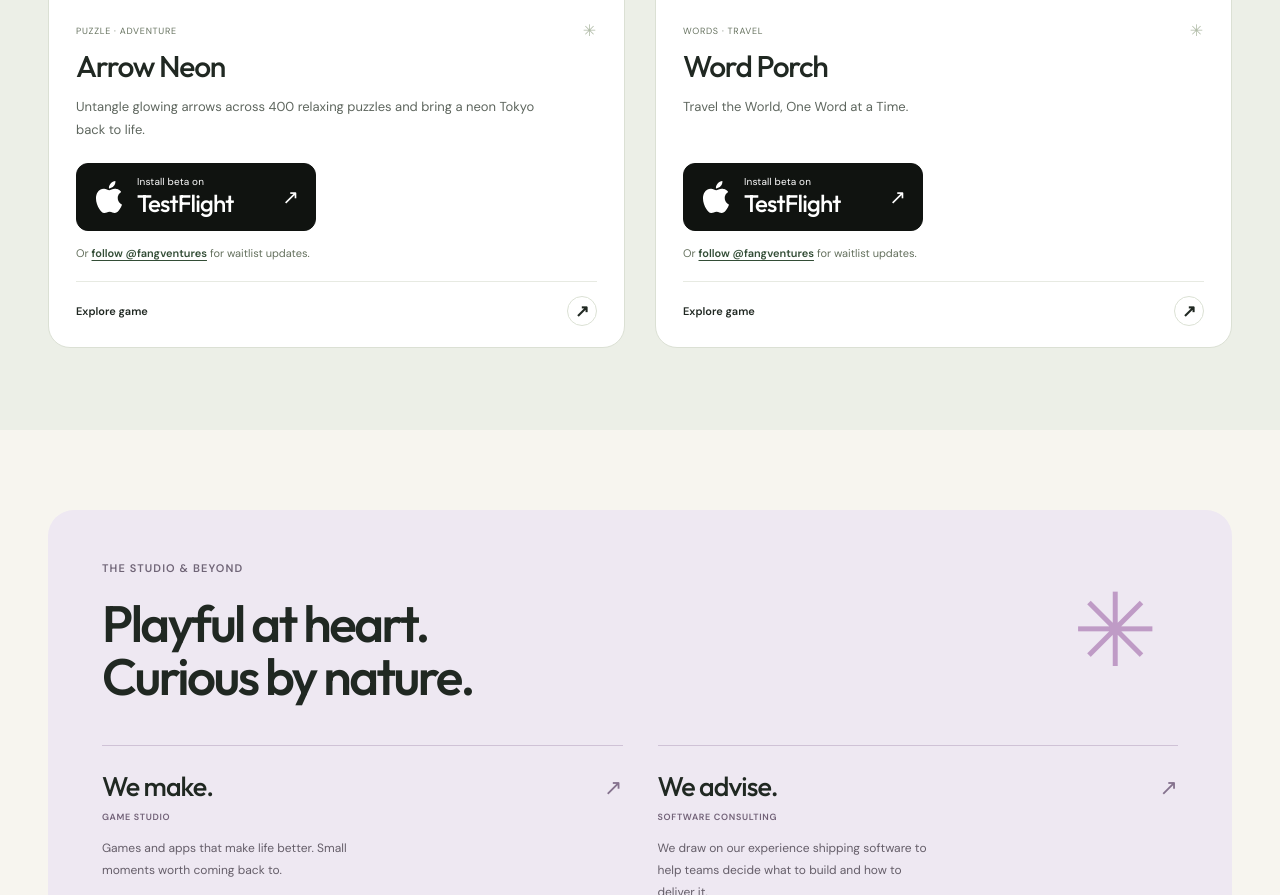
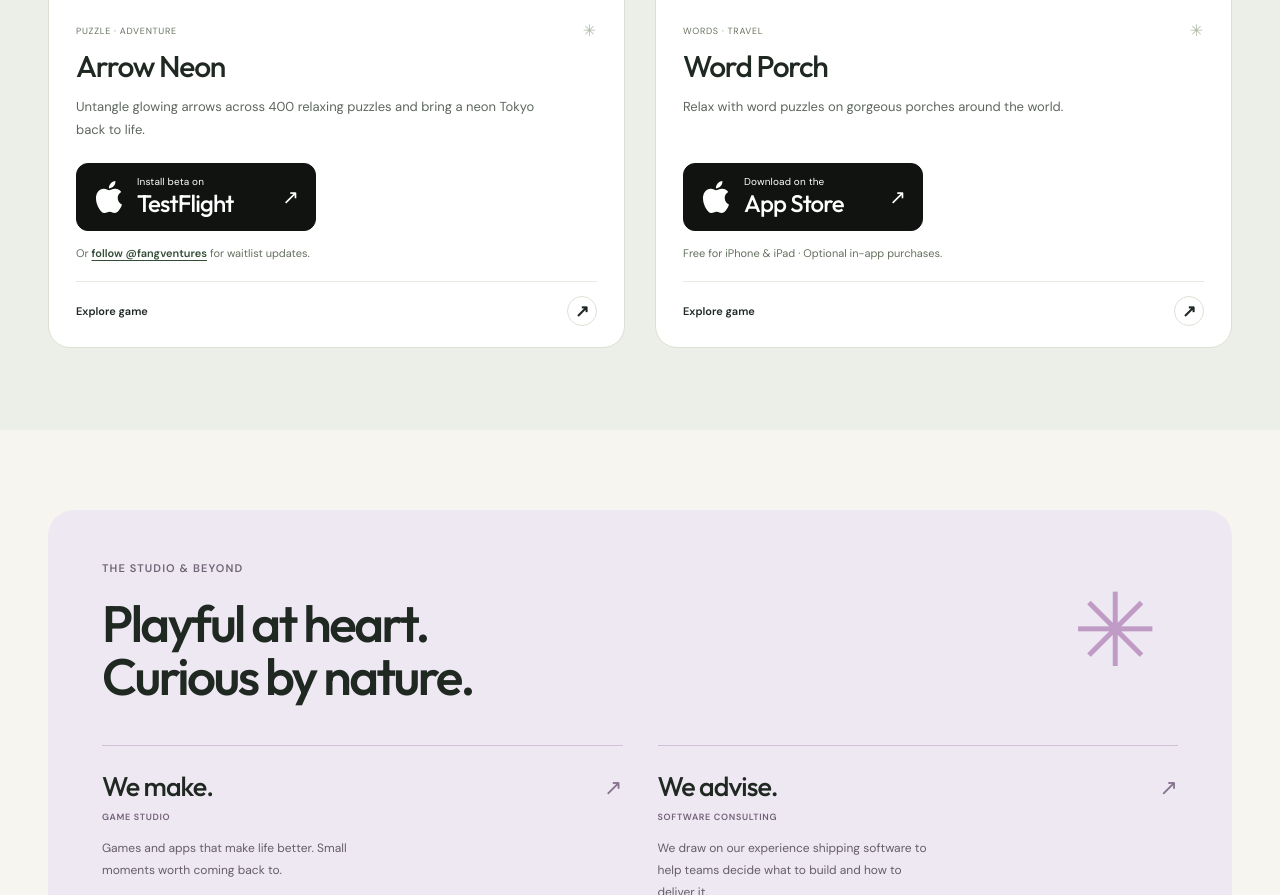
Before and after one commit to fangventures/fangventures.github.io, a plain HTML site: page index.html in a window 1280 px wide. Shown: the part 2132-3027 px from the top of the page. Drawn offline with Linux system fonts and the light colour scheme.

Commit message:
Announce Word Porch App Store release on homepage

```diff
--- a/index.html
+++ b/index.html
@@ -64,7 +64,7 @@
           </div></article>
           <article class="game-card" aria-labelledby="word-title"><div class="game-link">
             <a class="game-image-link" href="/word-porch/" aria-label="Explore Word Porch"><div class="game-art art-word"><img class="cover-art" src="assets/games/word-porch-san-francisco.webp" alt="Word Porch’s peaceful San Francisco porch and bay" width="1400" height="933" loading="lazy" decoding="async"><span class="porch-caption" aria-hidden="true">Your happy place.</span><span class="art-index" aria-hidden="true">04</span></div></a>
-            <div class="game-body"><div class="game-meta"><span>Words · Travel</span><span aria-hidden="true">✳</span></div><h3 id="word-title"><a href="/word-porch/">Word Porch</a></h3><p>Travel the World, One Word at a Time.</p><div class="game-actions"><a class="install-badge" href="https://testflight.apple.com/join/Tb4BSbqM" target="_blank" rel="noopener noreferrer" aria-label="Install Word Porch beta with TestFlight"><img src="assets/icons/apple.svg" alt="" width="32" height="38" aria-hidden="true"><span class="badge-copy"><span>Install beta on</span><strong>TestFlight</strong></span><span class="badge-arrow" aria-hidden="true">↗</span></a><p class="waitlist-note">Or <a href="https://x.com/fangventures" target="_blank" rel="noopener noreferrer">follow @fangventures</a> for waitlist updates.</p><a class="game-details" id="word-cta" href="/word-porch/">Explore game <span class="game-arrow" aria-hidden="true">↗</span></a></div></div>
+            <div class="game-body"><div class="game-meta"><span>Words · Travel</span><span aria-hidden="true">✳</span></div><h3 id="word-title"><a href="/word-porch/">Word Porch</a></h3><p>Relax with word puzzles on gorgeous porches around the world.</p><div class="game-actions"><a class="install-badge" href="https://apps.apple.com/us/app/word-porch/id6826064587" target="_blank" rel="noopener noreferrer" aria-label="Download Word Porch on the App Store"><img src="assets/icons/apple.svg" alt="" width="32" height="38" aria-hidden="true"><span class="badge-copy"><span>Download on the</span><strong>App Store</strong></span><span class="badge-arrow" aria-hidden="true">↗</span></a><p class="waitlist-note">Free for iPhone &amp; iPad · Optional in-app purchases.</p><a class="game-details" id="word-cta" href="/word-porch/">Explore game <span class="game-arrow" aria-hidden="true">↗</span></a></div></div>
           </div></article>
         </div>
       </div>
```
Also changed, not shown: 1 other file.
